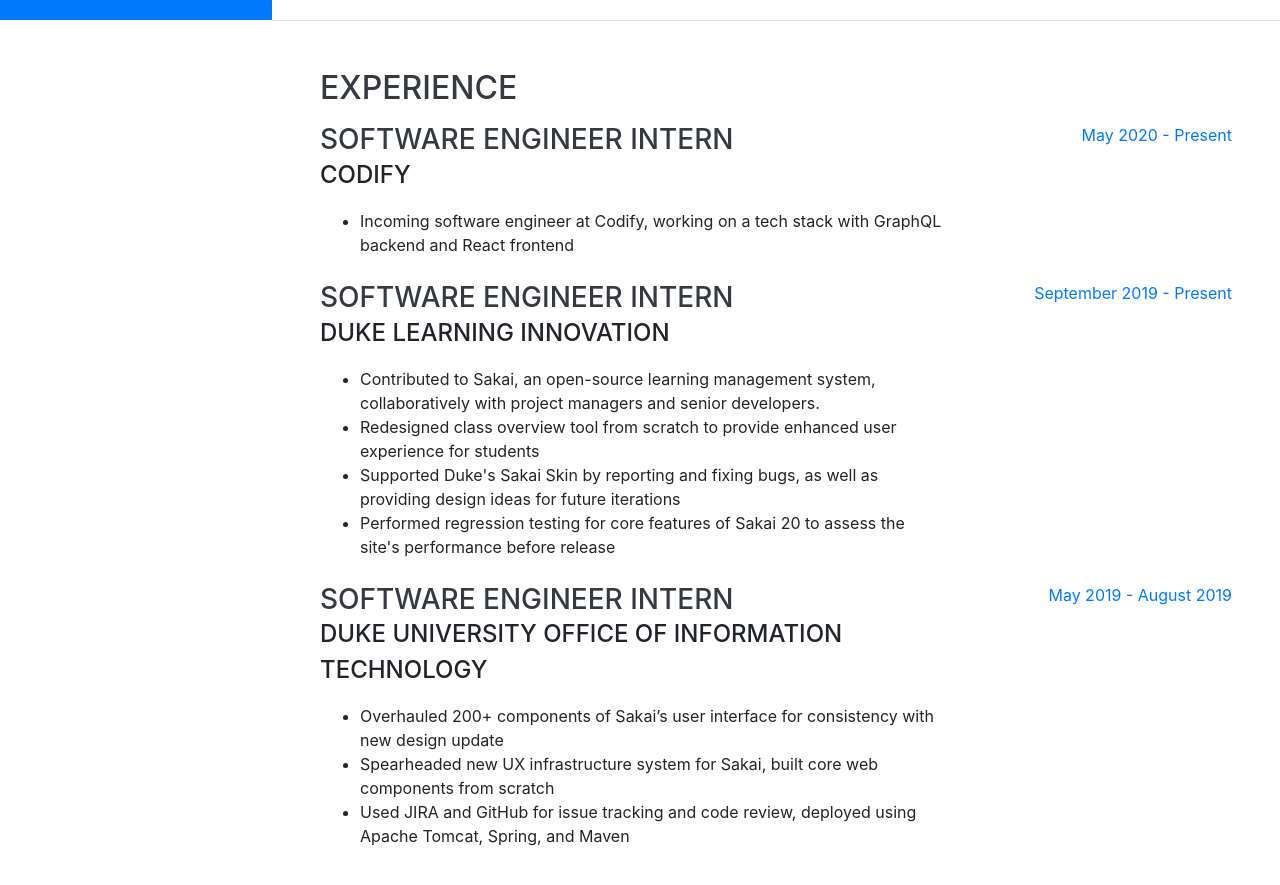
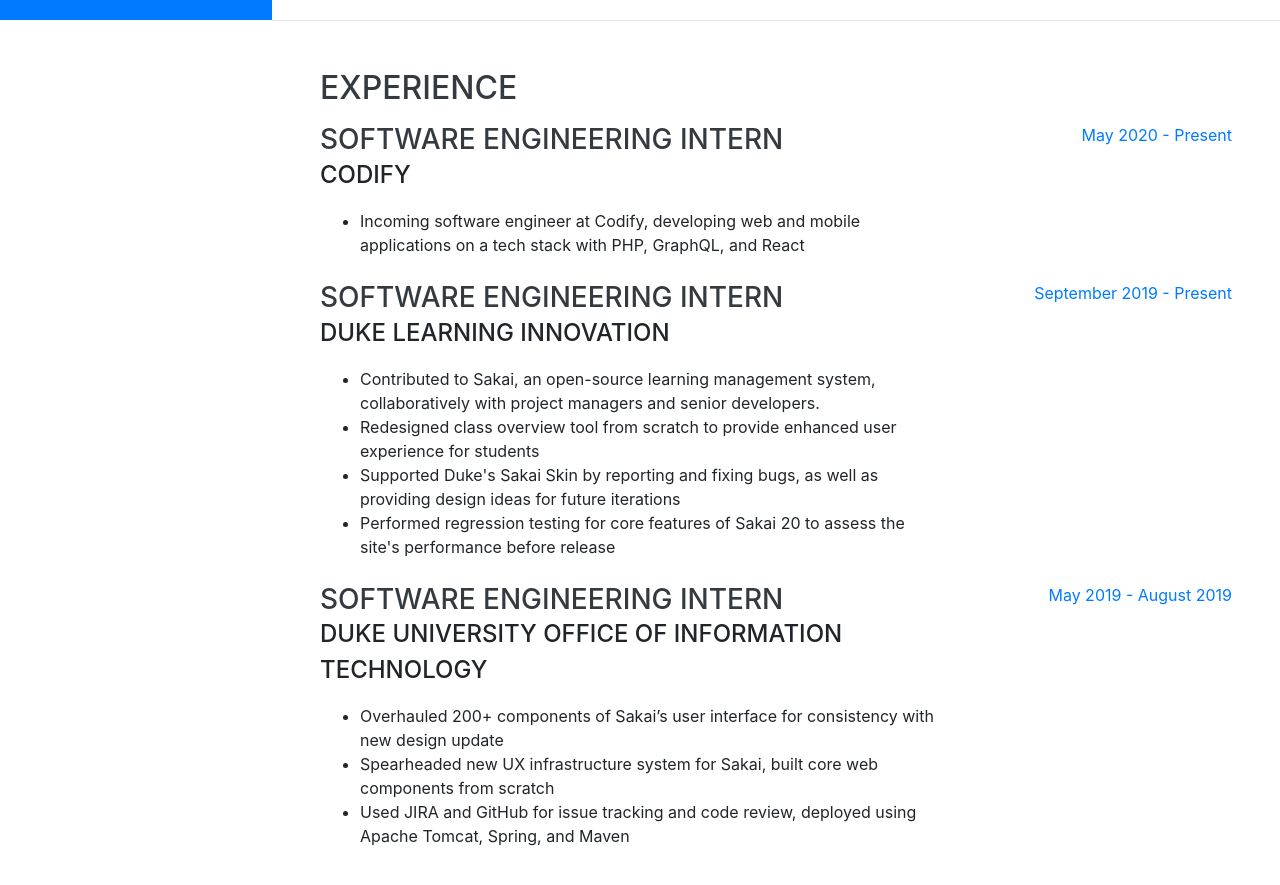
Before and after one commit to wyu12/wyu12.github.io, a website with bundled scripts: page index.html in a window 1280 px wide. Shown: the part 780-1665 px from the top of the page. Built offline with nearby package versions, Linux system fonts and the light colour scheme; a web font is replaced by a local one.

Commit message:
small modification

```diff
--- a/index.html
+++ b/index.html
@@ -92,10 +92,10 @@
         <h2 class="mb-3">Experience</h2>
         <div class="resume-item d-flex flex-column flex-md-row justify-content-between mb-2">
           <div class="resume-content">
-            <h3 class="mb-0">Software Engineer Intern</h3>
+            <h3 class="mb-0">Software Engineering Intern</h3>
             <div class="subheading mb-3">Codify</div>
             <ul>
-              <li>Incoming software engineer at Codify, working on a tech stack with GraphQL backend and React frontend</li>
+              <li>Incoming software engineer at Codify, developing web and mobile applications on a tech stack with PHP, GraphQL, and React</li>
             </ul>
           </div>
           <div class="resume-date text-md-right">
@@ -104,7 +104,7 @@
         </div>
         <div class="resume-item d-flex flex-column flex-md-row justify-content-between mb-2">
           <div class="resume-content">
-            <h3 class="mb-0">Software Engineer Intern</h3>
+            <h3 class="mb-0">Software Engineering Intern</h3>
             <div class="subheading mb-3">Duke Learning Innovation</div>
             <ul>
               <li> Contributed to Sakai, an open-source learning management system, collaboratively with project managers and senior developers. </li>
@@ -120,7 +120,7 @@
 
         <div class="resume-item d-flex flex-column flex-md-row justify-content-between mb-2">
           <div class="resume-content">
-            <h3 class="mb-0">Software Engineer Intern</h3>
+            <h3 class="mb-0">Software Engineering Intern</h3>
             <div class="subheading mb-3">Duke University Office of Information Technology</div>
            <ul>
              <li>Overhauled 200+ components of Sakai’s user interface for consistency with new design update </li>
```
Also changed, not shown: 1 other file.
